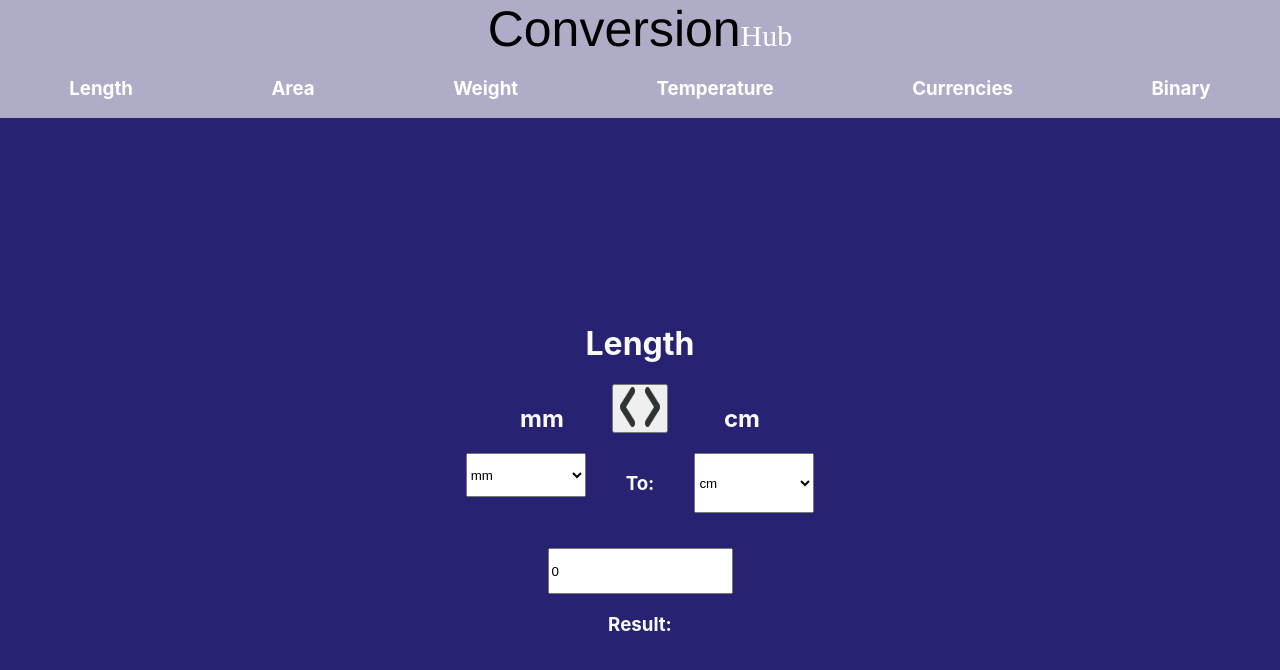
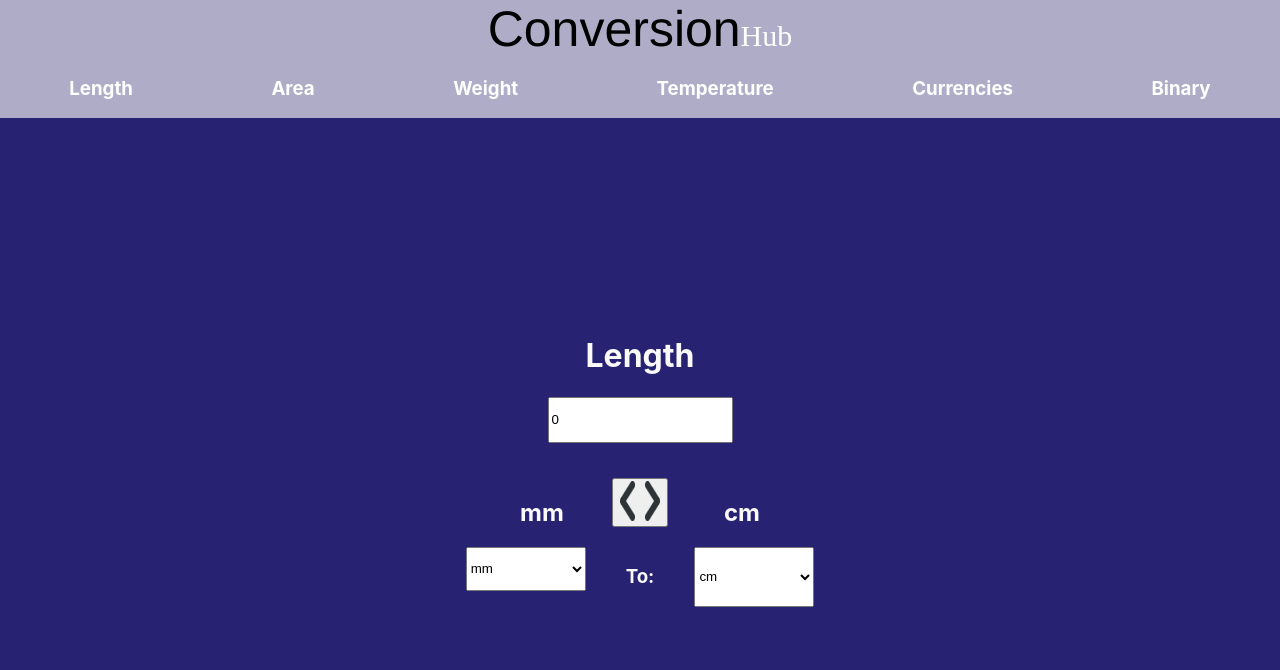
Before and after one commit to eetu-niittymaki/ConversionHub, a React (Create React App) app: page / in a window 1280 px wide. Both pictures are taken after a click on the element "Length". Shown: the top 670 px of the page. Built offline with nearby package versions, Linux system fonts and the light colour scheme.

Commit message:
Change layout

```diff
--- a/src/Components/UnitForm.js
+++ b/src/Components/UnitForm.js
@@ -17,6 +17,9 @@ export default function UnitForm({title, units}) {
     return (
         <div>
             <h1>{title}</h1>
+            <form>
+                <input type="number" value={value} onChange={handleChange} style={{minHeight:"5vh", marginBottom:"10%"}}/>
+            </form>
             <div style={{display: "flex", flexDirection:"row", justifyContent: "center"}}>
                 <h2 style={{position: "relative", marginRight: "10vh" }}>{firstSelection}</h2>
                 <button style={{position: "absolute",}}
@@ -51,10 +54,6 @@ export default function UnitForm({title, units}) {
                             ))}
                 </select>
             </div>
-                <form>
-                    <input type="number" value={value} onChange={handleChange} style={{minHeight:"5vh"}}/>
-                </form>
-            <h3>Result: {value !== 0 ? value * (units[lastSelection] / units[firstSelection]) : ""}</h3>
         </div>
     )
   }
```
